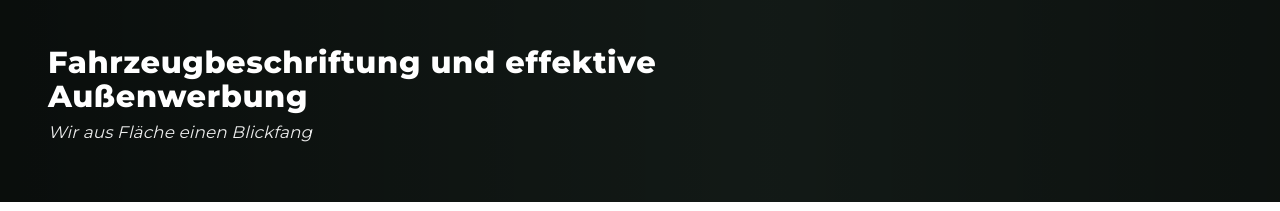
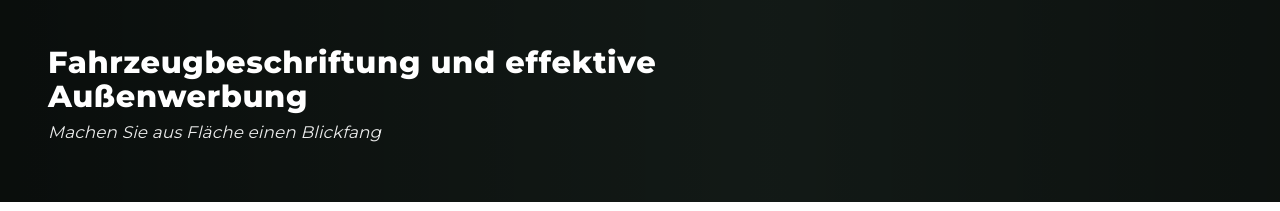
Before and after one commit to buse191213-cmd/inkii, a Next.js app: page / in a window 1280 px wide. Shown: the part 1780-1991 px from the top of the page. Built offline with nearby package versions, Linux system fonts and the light colour scheme; no server answers; the database is empty.

Commit message:
fahrzeug banner: fix german grammar — Machen Sie aus Fläche einen Blickfang

```diff
--- a/src/dictionaries/de.ts
+++ b/src/dictionaries/de.ts
@@ -116,7 +116,7 @@ const de: Dictionary = {
     tileRightL2: "WERBEARTIKEL",
     fahrzeugLabel: "FAHRZEUGBESCHRIFTUNG",
     fahrzeugSub: "Fahrzeugbeschriftung und effektive Außenwerbung",
-    fahrzeugSub2: "Wir aus Fläche einen Blickfang",
+    fahrzeugSub2: "Machen Sie aus Fläche einen Blickfang",
   },
   ueberUns: {
     h1: "Ihr Partner für Veredelung",
--- a/src/dictionaries/en.ts
+++ b/src/dictionaries/en.ts
@@ -116,7 +116,7 @@ const en: Dictionary = {
     tileRightL2: "PROMOTIONAL ITEMS",
     fahrzeugLabel: "VEHICLE LETTERING",
     fahrzeugSub: "Vehicle lettering and effective outdoor advertising",
-    fahrzeugSub2: "We turn surfaces into eye-catchers",
+    fahrzeugSub2: "Turn a surface into an eye-catcher",
   },
   ueberUns: {
     h1: "Your finishing partner",
--- a/src/dictionaries/tr.ts
+++ b/src/dictionaries/tr.ts
@@ -116,7 +116,7 @@ const tr: Dictionary = {
     tileRightL2: "TANITIM ÜRÜNLERİ",
     fahrzeugLabel: "ARAÇ GİYDİRME",
     fahrzeugSub: "Araç giydirme ve etkili dış mekan reklamcılığı",
-    fahrzeugSub2: "Yüzeyi göz alıcı kılıyoruz",
+    fahrzeugSub2: "Yüzeyi göz alıcı hale getirin",
   },
   ueberUns: {
     h1: "Baskı ortağınız",
```
